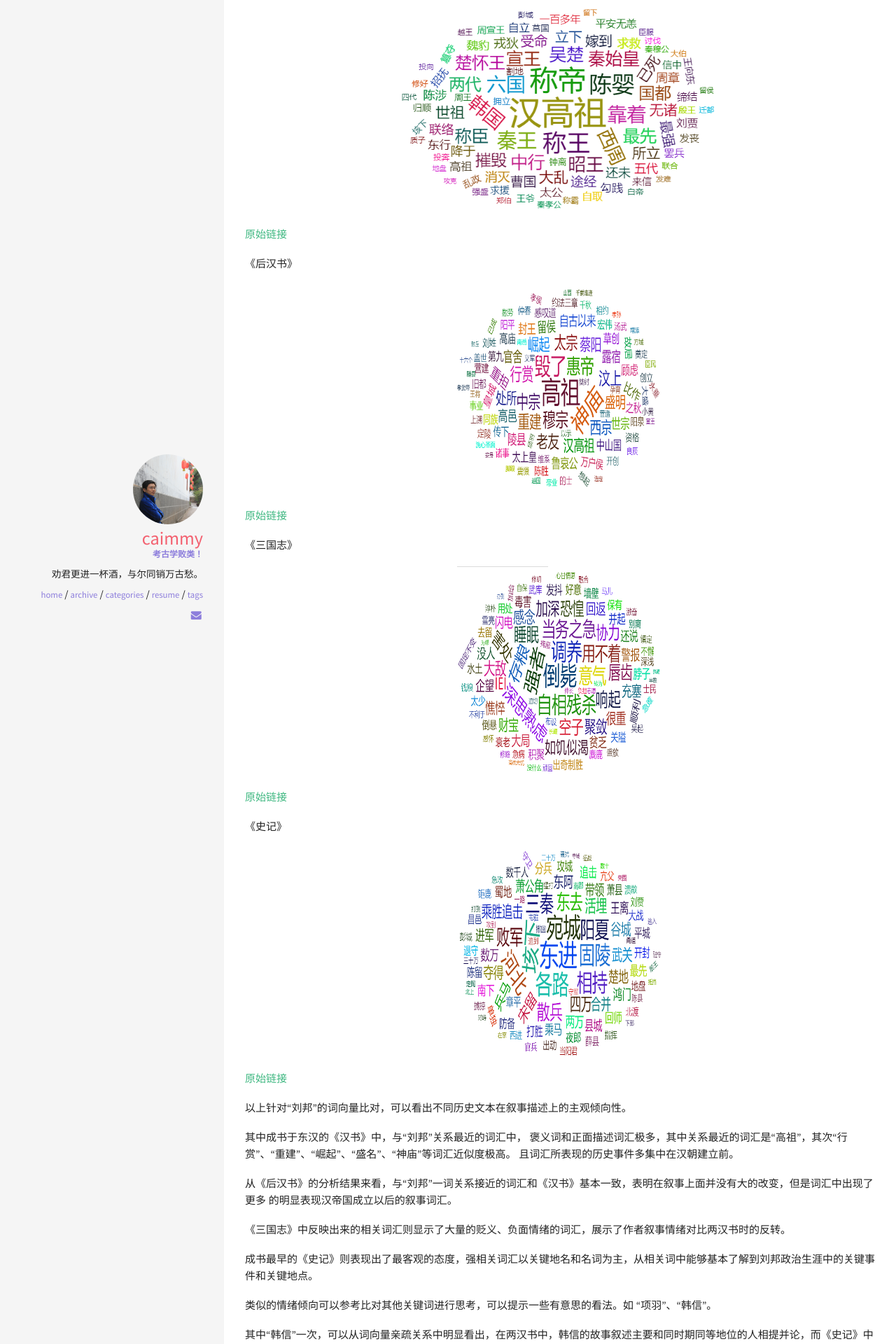
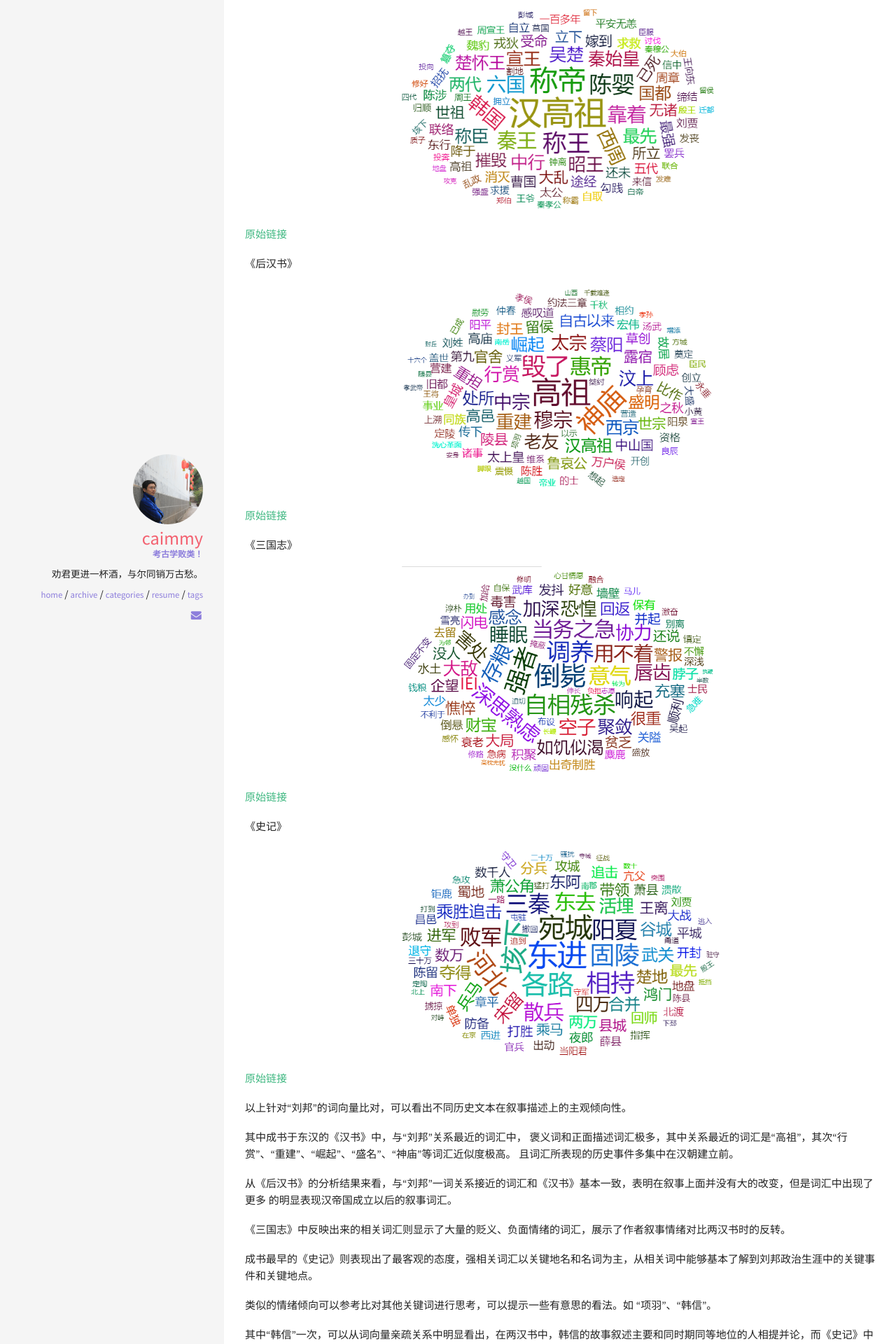
Before and after one commit to caimmy/caimmy.github.io, a Jekyll site: the page built from _posts/考古学/2020-04-05-prehistory-word2vec-01.md, in a window 1280 px wide. Shown: the part 709-2629 px from the top of the page at 70% size. Built offline with Jekyll 4.4.1, drawn with Linux system fonts in a browser that asks for light colours.

```diff
--- a/_posts/考古学/2020-04-05-prehistory-word2vec-01.md
+++ b/_posts/考古学/2020-04-05-prehistory-word2vec-01.md
@@ -31,19 +31,19 @@
 
    《后汉书》
 
-   <img src="/img/202004/houhanshu_liubang.png" alt="刘邦-《后汉书》" width="300" height="300">
+   <img src="/img/202004/houhanshu_liubang.png" alt="刘邦-《后汉书》" height="300">
 
    [原始链接](https://www.prehistory.cn/nlp/word2vec?posword=%E5%88%98%E9%82%A6&negword=&book=%E5%90%8E%E6%B1%89%E4%B9%A6)
 
    《三国志》
 
-   <img src="/img/202004/sanguozhi_liubang.png" alt="刘邦-《三国志》" width="300" height="300">
+   <img src="/img/202004/sanguozhi_liubang.png" alt="刘邦-《三国志》" height="300">
 
    [原始链接](https://www.prehistory.cn/nlp/word2vec?posword=%E5%88%98%E9%82%A6&negword=&book=%E4%B8%89%E5%9B%BD%E5%BF%97)
 
    《史记》
 
-   <img src="/img/202004/shiji_liubang.png" alt="刘邦-《史记》" width="300" height="300">
+   <img src="/img/202004/shiji_liubang.png" alt="刘邦-《史记》" height="300">
 
    [原始链接](https://www.prehistory.cn/nlp/word2vec?posword=%E5%88%98%E9%82%A6&negword=&book=%E5%8F%B2%E8%AE%B0)
 
```
